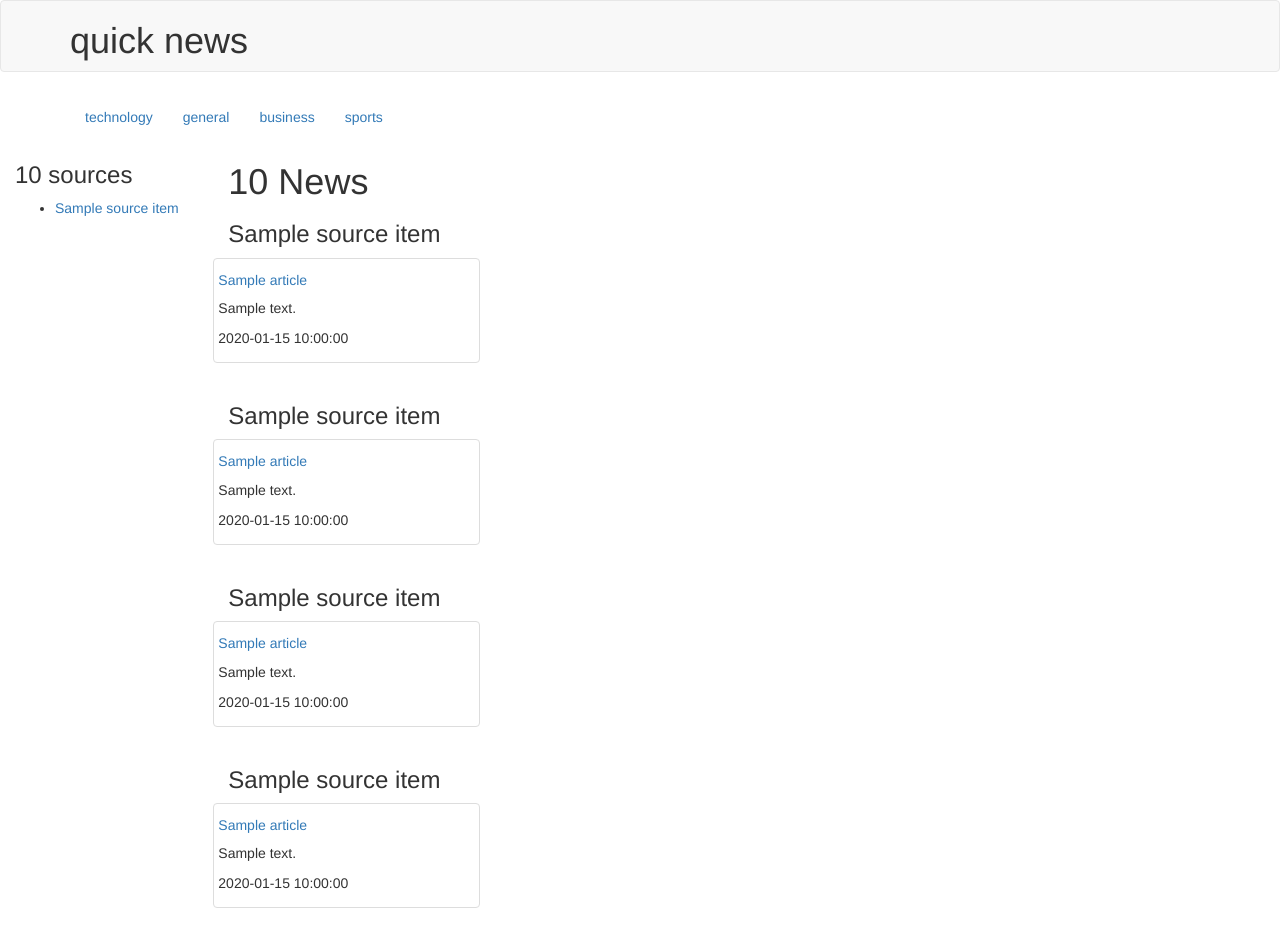
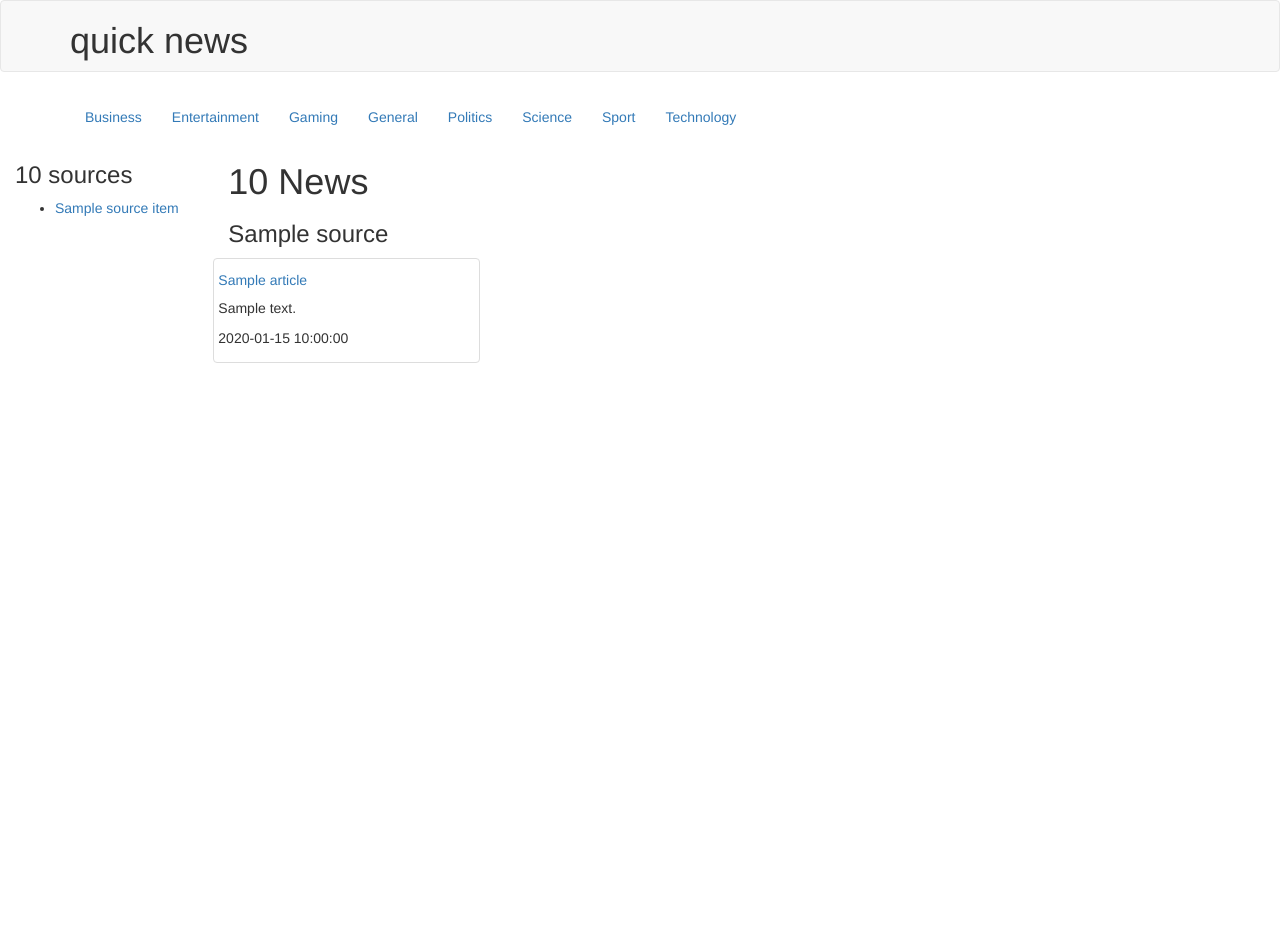
Before and after one commit to DavidNjoroge/quick-news, a Flask app: template app/templates/category.html in a window 1280 px wide. After the commit the page ends 363 px from the top, so only its background shows below. Run offline with Flask 2, Linux system fonts and the light colour scheme; the template is opened without the code that fills it: most values are stand-ins (such as "Sample title", 1, 10 or a date in 2020); parts of the project's set-up code (start-up, migrations or seed data) failed here and were passed over; some libraries are stand-ins or nearby versions.

Commit message:
category page

```diff
--- a/app/models/article.py
+++ b/app/models/article.py
@@ -1,8 +1,9 @@
 class Article:
-    def __init__(self,author,title,description,url,image,date):
+    def __init__(self,author,title,description,url,image,date,source):
         self.author =author
         self.title = title
         self.description = description
         self.url =url
         self.image = image
         self.date = date
+        self.source = source
--- a/app/templates/base.html
+++ b/app/templates/base.html
@@ -12,9 +12,13 @@
 
 <body>
 
-  {% block navbar %} {% include 'navbar.html' %} {% endblock %}
+  {% block navbar %} {% include 'navbar.html' %} {% include 'nav.html' %} {% endblock %}
+  <!-- nav cor categories -->
+
+
   <!-- Content block -->
   {% block content%} {% endblock %}
+
 </body>
 
 </html>
--- a/app/templates/category.html
+++ b/app/templates/category.html
@@ -1,18 +1,4 @@
 {% extends 'base.html'%} {% block content %}
-
-<div class="container">
-  <ul class="nav navbar-nav">
-
-
-    <li><a href="#">technology</a></li>
-    <li><a href="#">general</a></li>
-    <li><a href="#">business</a></li>
-    <li><a href="#">sports</a></li>
-
-
-  </ul>
-
-</div>
 <div class="container-fluid">
   <div class="row">
     <div class="col-md-2">
@@ -27,11 +13,11 @@
 
     </div>
     <div class="col-md-10">
+      <h1>{{category}} News</h1> {% for source in articles_list %}
 
-      <h1>{{category}} News</h1>
-      <h3>{{category_list[0].name}}</h3>
+      <h3>{{source[0].source}}</h3>
       <div class="row">
-        {% for article in row_one %}
+        {% for article in source %}
         <div class="col-xs-6 col-md-3 thumbnail">
           <a href={{article.url}} target="_blank" class="">
             <!-- <img src={{article.image}} alt="image here"> -->
@@ -42,50 +28,7 @@
         </div>
         {% endfor %}
       </div>
-      <h3>{{category_list[1].name}}</h3>
-
-      <div class="row">
-        {% for article in row_two %}
-        <div class="col-xs-6 col-md-3 thumbnail">
-          <a href={{article.url}} target="_blank" class="">
-            <!-- <img src={{article.image}} alt="image here"> -->
-            <h5>{{article.title|truncate(45)}}</h5>
-          </a>
-          <p>{{article.description|truncate(50)}}</p>
-          <p>{{article.date}}</p>
-        </div>
-        {% endfor %}
-      </div>
-      <h3>{{category_list[2].name}}</h3>
-
-      <div class="row">
-        {% for article in row_three %}
-        <div class="col-xs-6 col-md-3 thumbnail">
-          <a href={{article.url}} target="_blank" class="">
-            <!-- <img src={{article.image}} alt="image here"> -->
-            <h5>{{article.title|truncate(45)}}</h5>
-          </a>
-          <p>{{article.description|truncate(50)}}</p>
-          <p>{{article.date}}</p>
-        </div>
-        {% endfor %}
-      </div>
-      <h3>{{category_list[3].name}}</h3>
-
-      <div class="row">
-        {% for article in row_four %}
-        <div class="col-xs-6 col-md-3 thumbnail">
-          <a href={{article.url}} target="_blank" class="">
-            <!-- <img src={{article.image}} alt="image here"> -->
-            <h5>{{article.title|truncate(45)}}</h5>
-          </a>
-          <p>{{article.description|truncate(50)}}</p>
-          <p>{{article.date}}</p>
-        </div>
-        {% endfor %}
-      </div>
-
-
+      {% endfor %}
 
     </div>
   </div>
--- /dev/null
+++ b/app/templates/nav.html
@@ -0,0 +1,16 @@
+<div class="container">
+  <ul class="nav navbar-nav">
+
+
+    <li><a href="/Business">Business</a></li>
+    <li><a href="/Entertainment">Entertainment</a></li>
+    <li><a href="/Gaming">Gaming</a></li>
+    <li><a href="/General">General</a></li>
+    <li><a href="/Politics">Politics</a></li>
+    <li><a href="/Science">Science</a></li>
+    <li><a href="/Sport">Sport</a></li>
+    <li><a href="/Technology">Technology</a></li>
+
+  </ul>
+
+</div>
```
Also changed, not shown: app/request.py (+27 -4 lines), app/templates/index.html (+0 -13 lines), app/views.py (+23 -8 lines).
